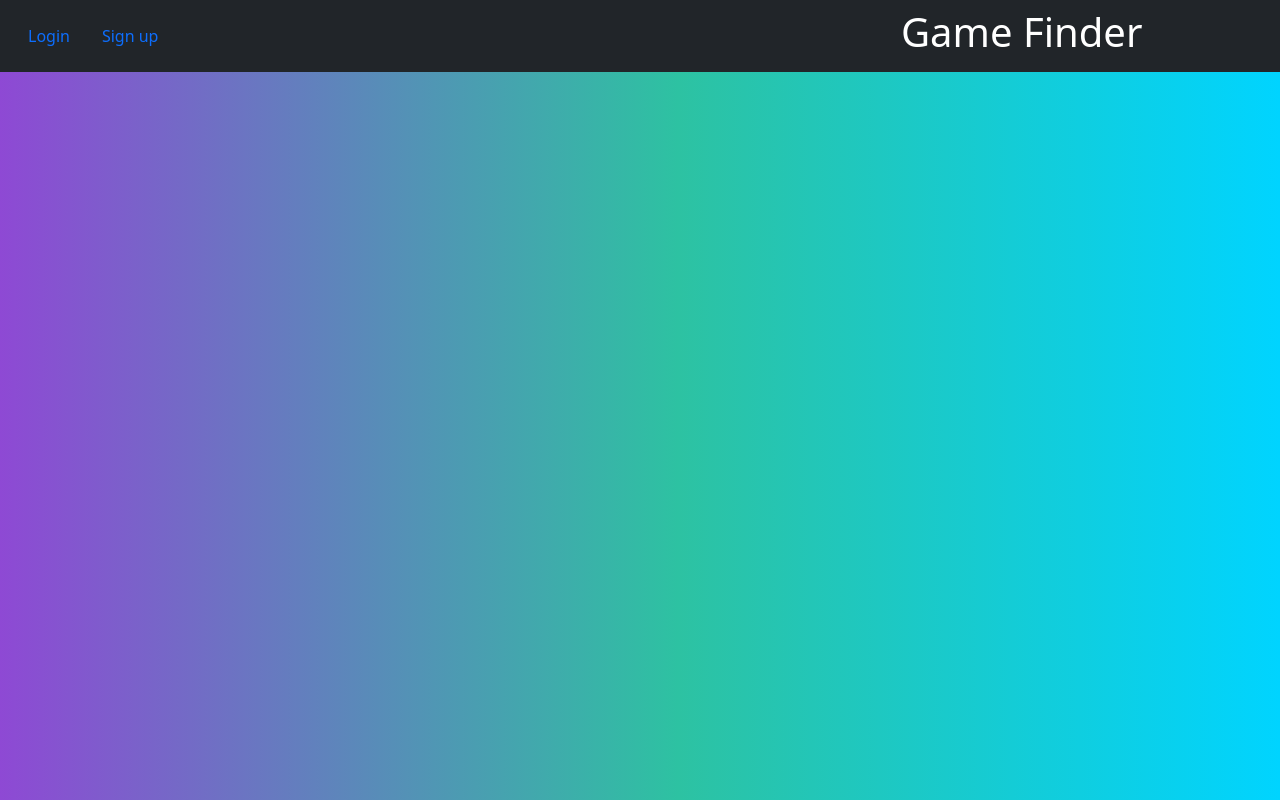
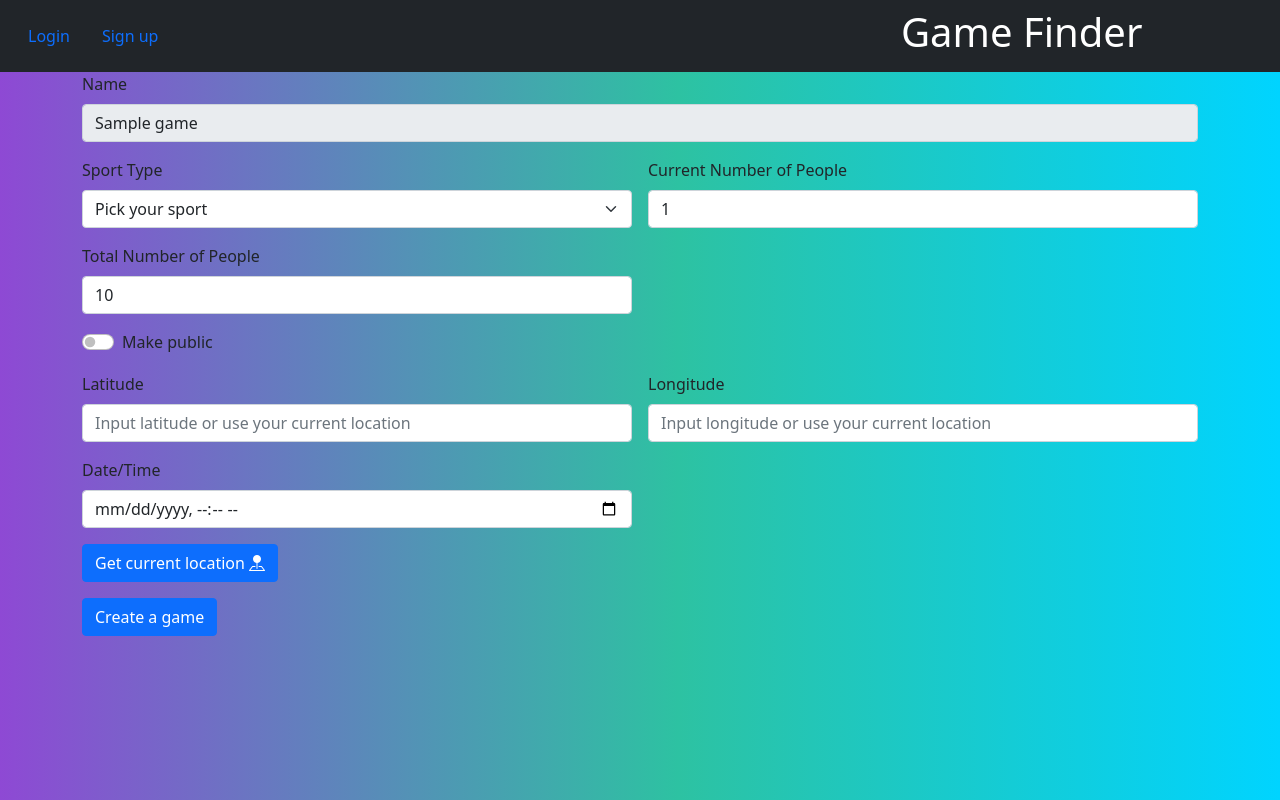
Before and after one commit to aashvi22/PennApps2021, a Flask app: template website/templates/games.html in a window 1280 px wide. Run offline with Flask 2, Linux system fonts and the light colour scheme; the template is opened without the code that fills it: values that come from a table or form of the project are taken from there, others are empty; tables that the repository leaves empty hold one stand-in row (values such as "Sample post").

Commit message:
Added a games view

```diff
--- a/website/templates/base.html
+++ b/website/templates/base.html
@@ -55,6 +55,9 @@ background: linear-gradient(90deg, rgba(142,73,212,1) 0%, rgba(45,194,162,1) 53%
                 <button class="btn btn-primary" type="button" data-bs-toggle="offcanvas" data-bs-target="#startButton" aria-controls="startButton">
                 Start Game
                 </button>
+
+                <a class = "nav-item nav-link" id="login" href = "{{ url_for('views.games') }}"> Games </a>
+
                <!--  <button class="btn btn-primary" type="button" data-bs-toggle="offcanvas" data-bs-target="#joinButton" aria-controls="joinButton">
                 Join Game
                 </button> -->
@@ -72,7 +75,7 @@ background: linear-gradient(90deg, rgba(142,73,212,1) 0%, rgba(45,194,162,1) 53%
                 <button type="button" class="btn-close text-reset" data-bs-dismiss="offcanvas" aria-label="Close"></button>
               </div>
               <div class="offcanvas-body">
-                  <form class="row g-3" method="POST">
+  <form class="row g-3" method="POST">
     <div class="col-12">
       <label for="gameName" class="form-label">Name</label>
       <input type="text" class="form-control" id="gameName" name="gameName" placeholder="Name your game so others can find it" required>
--- a/website/templates/games.html
+++ b/website/templates/games.html
@@ -3,5 +3,59 @@
 {% block content %}
 
 
+{% for user_game in user_games %}
+<form class="row g-3" method="POST">
+    <div class="col-12">
+      <label for="gameName" class="form-label">Name</label>
+      <input type="text" class="form-control" id="gameName" name="gameName" placeholder="Name your game so others can find it" required aria-label="Disabled input name" value="{{ user_game.name }}" disabled readonly>
+    </div>
+    <div class="col-md-6">
+      <label for="sportSelect" class="form-label">Sport Type</label>
+      <select class="form-select" name="sportSelect" aria-label="Default select example" required>
+        <option selected>Pick your sport</option>
+        <option value="basketball">Basketball</option>
+        <option value="soccer">Soccer</option>
+      </select>
+    </div>
+    <div class = "col-md-6">
+      <label for="currNumPeople" class="form-label">Current Number of People</label>
+      <input type="text" class="form-control" id="currNumPeople" name="currNumPeople" placeholder="How many people you have?" value="{{ user_game.initial_number_people }}" required>
+    </div>
+    <div class = "col-md-6">
+      <label for="totalNumPeople" class="form-label">Total Number of People</label>
+      <input type="text" class="form-control" id="totalNumPeople" name="totalNumPeople" placeholder="How many people total do you want?" value="{{ user_game.total_number_people }}" required>
+    </div>
+    <div class="col-12">
+      <div class="form-check form-switch">
+          <input class="form-check-input" type="checkbox" id="makePublic" name="makePublic">
+          <label class="form-check-label" for="flexSwitchCheckChecked">Make public</label>
+          </div>
+    </div>
+    <div class="col-md-6">
+      <label for="lat" class="form-label">Latitude</label>
+      <input type="text" class="form-control" id="lat" name="lat" placeholder="Input latitude or use your current location" required>
+    </div>
+    <div class="col-md-6">
+      <label for="lng" class="form-label">Longitude</label>
+      <input type="text" class="form-control" id="lng" name="lng" placeholder="Input longitude or use your current location" required>
+    </div>
+    <div class="col-md-6">
+        <label class="form-label">Date/Time</label>
+        <input type="datetime-local" class="form-control" id="dateTime" name="dateTime">
+    </div>
+    <div class="col-12">
+      <button type="button" class = "btn btn-primary" id="getCurrentLocationBtn" name="getCurrentLocationBtn">Get current location <i class="bi bi-pin-map-fill"></i></button>
+    </div>
+    <div class="col-12">
+      <button type="submit" class="btn btn-primary">Create a game</button>
+    </div>
+</form>
+
+<!-- Script to select the appropriate game type -->
+<script>
+
+</script>
+
+{% endfor %}
 
 {% endblock %}
```
Also changed, not shown: website/views.py (+9 -0 lines), 1 other file.
